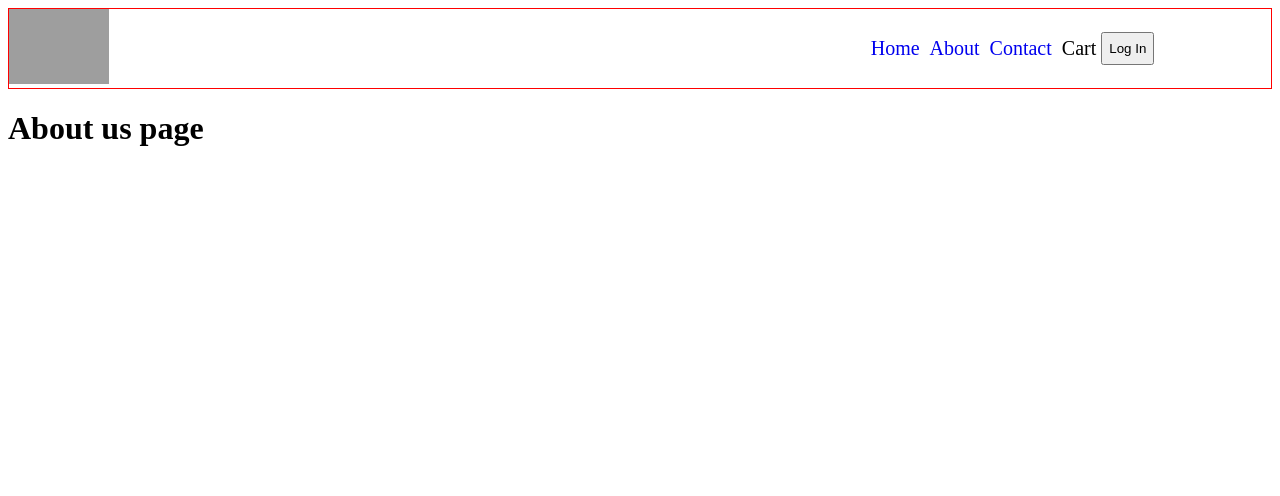
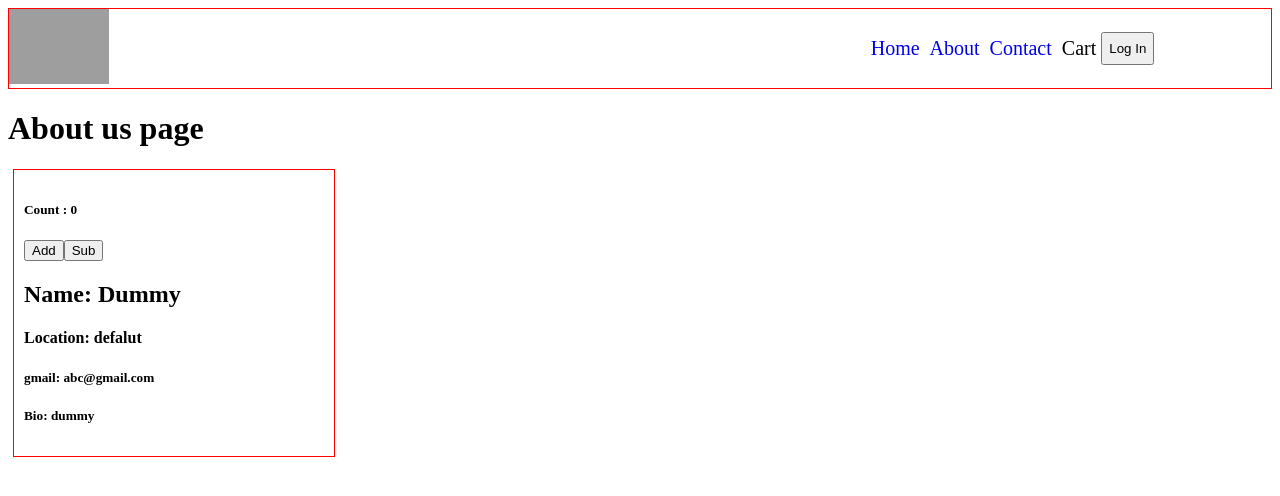
Before and after one commit to gafoor8374/Gafoor-2026, a React (Vite) app: page /about in a window 1280 px wide. Shown: the top 496 px of the page. Built offline with nearby package versions, Linux system fonts and the light colour scheme; no server answers; grey boxes are pictures that could not be loaded.

Commit message:
Episode -08

```diff
--- a/index.css
+++ b/index.css
@@ -67,3 +67,11 @@ margin: 5px;
   overflow: hidden;
   text-overflow: ellipsis;
 }
+
+.user-card{
+    padding:10px;
+    /* height:150px; */
+    border:1px solid red;
+    width:300px;
+    margin:5px;
+}
--- a/src/components/About.js
+++ b/src/components/About.js
@@ -1,9 +1,45 @@
-const About = () =>{
+import Userfunc from "./Userfunc";
+import Userclass from "./Userclass";
+import React from "react";
+
+// const About = () =>{
+//     return (
+//         <div>
+//             <h1>About us page</h1>
+//            {/* {<Userfunc  name={"Shaik Gafoor "} location={"Banglore"}/>} */}
+//            <Userclass name={"Shaik Gafoor class"} location={"Banglore"} gmail={"shaikgafoor2324@gmail.com"}/>
+
+//         </div>
+
+//     )
+// }
+
+// we made class based component create as about page
+
+class About extends React.Component {
+    constructor(props){
+        super(props);
+        console.log("Parent Constructor");
+
+    }
+
+    componentDidMount(){
+        console.log("parent Mount")
+    }
+
+  render() {
+    console.log("Parent Render");
     return (
-        <div>
-            <h1>About us page</h1>
-        </div>
-    )
+      <div>
+        <h1>About us page</h1>
+        <Userclass
+          name={"Shaik Gafoor class"}
+          location={"Banglore"}
+          gmail={"shaikgafoor2324@gmail.com"}
+        />
+      </div>
+    );
+  }
 }
 
 export default About;
--- a/src/components/ResturantMenu.js
+++ b/src/components/ResturantMenu.js
@@ -8,6 +8,7 @@ const ResturantMenu = () => {
 
   const [resInfo, setResInfo] = useState(null);
   const [menuInfo, setMenuInfo] = useState([]);
+
 
   useEffect(() => {
     fetchMenu();
@@ -56,9 +57,6 @@ const ResturantMenu = () => {
       console.log(error);
     }
   };
- if(resInfo === null){
-    return <Shimmer />
- } else{
   const {
     name,
     cuisines,
@@ -83,7 +81,7 @@ const ResturantMenu = () => {
       </div>
     </div>
   );
-};
+
 };
 
 export default ResturantMenu;
--- /dev/null
+++ b/src/components/Userclass.js
@@ -0,0 +1,88 @@
+import React from "react";
+
+class Userclass extends React.Component{
+    constructor(props){
+        super(props);
+
+
+        this.state={
+          count:0,
+          userInfo:{
+            name:"Dummy",
+            bio:"dummy",
+            location:"defalut",
+            gmail:"abc@gmail.com",
+
+          }
+        };
+        console.log("Child Constructor")
+
+    };
+    async componentDidMount(){
+        // here we have using api calls
+        console.log("child mount")
+        const data = await fetch('https://api.github.com/users/gafoor8374');
+
+        const json = await data?.json()
+
+        // console.log(json);
+        this.setState({
+            userInfo: json
+        })
+    }
+
+    componentDidUpdate(){
+        console.log("component did update")
+    }
+
+    componentWillUnmount(){
+        console.log("unmount the component")
+    }
+    render (){
+        const {name, location, gmail, bio} = this.state.userInfo;
+        const {count} = this.state;
+        console.log("Child Render")
+        return (
+
+            <div className="user-card">
+                <h5>Count : {count}</h5>
+                <button onClick={()=>{
+                    this.setState({
+                        count: this.state.count+1,
+                    })
+                }}>Add</button>
+                <button onClick={()=>{
+                    this.setState({
+                        count: this.state.count >0 ? this.state.count-1 :0,
+                    })
+                }}>Sub</button>
+            <h2>Name: {name}</h2>
+            <h4>Location: {location}</h4>
+            <h5>gmail: {gmail}</h5>
+            <h5>Bio: {bio}</h5>
+          </div>
+        )
+    }
+}
+
+export default Userclass;
+
+
+
+/***
+ *  ##### Mounting ####
+ * consturtor (create dummy data)
+ * render (dummy data)
+ *
+ * DOM update (dummy data)
+ * ComponentDidMount (api call)
+ *
+ *    ##### updating ####
+ * render(update the state with api data)
+ * componentDidUpdate(update api data) => updateing
+ *
+ *
+ * comoponetWillUpdate()=> unmount the data
+
+ *
+ */
--- /dev/null
+++ b/src/components/Userfunc.js
@@ -0,0 +1,23 @@
+ import { use, useState } from "react";
+
+ const Userfunc = (props) =>{
+    const [count, setCount] = useState(0);
+    const {name, location} = props;
+    return (
+        <div className="user-card">
+            <h5>Count: {count}</h5>
+            <button onClick={()=>{
+                setCount((prev)=>prev+1)
+            }}>Add</button>
+            <button onClick={()=>{
+                setCount((prev)=> prev>0 ? prev-1 :0)
+
+            }}>Sub</button>
+            <h2>Name: {name}</h2>
+            <h4>Location: {location}</h4>
+            <h5>gmail: shaikgafoor2324@gmail.com</h5>
+        </div>
+    )
+ }
+
+ export default Userfunc;
```
Also changed, not shown: Notes/Episode08.txt (added).
